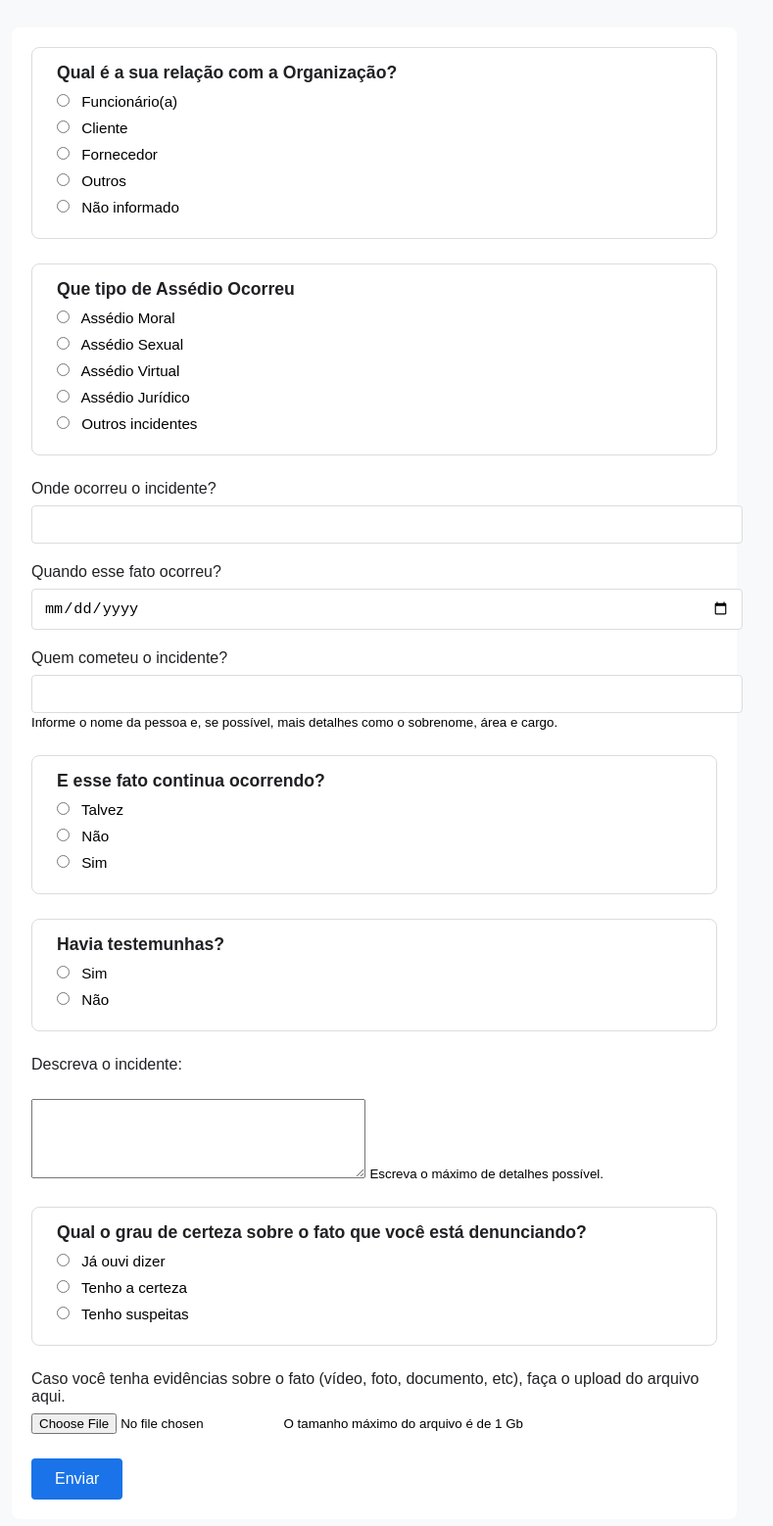
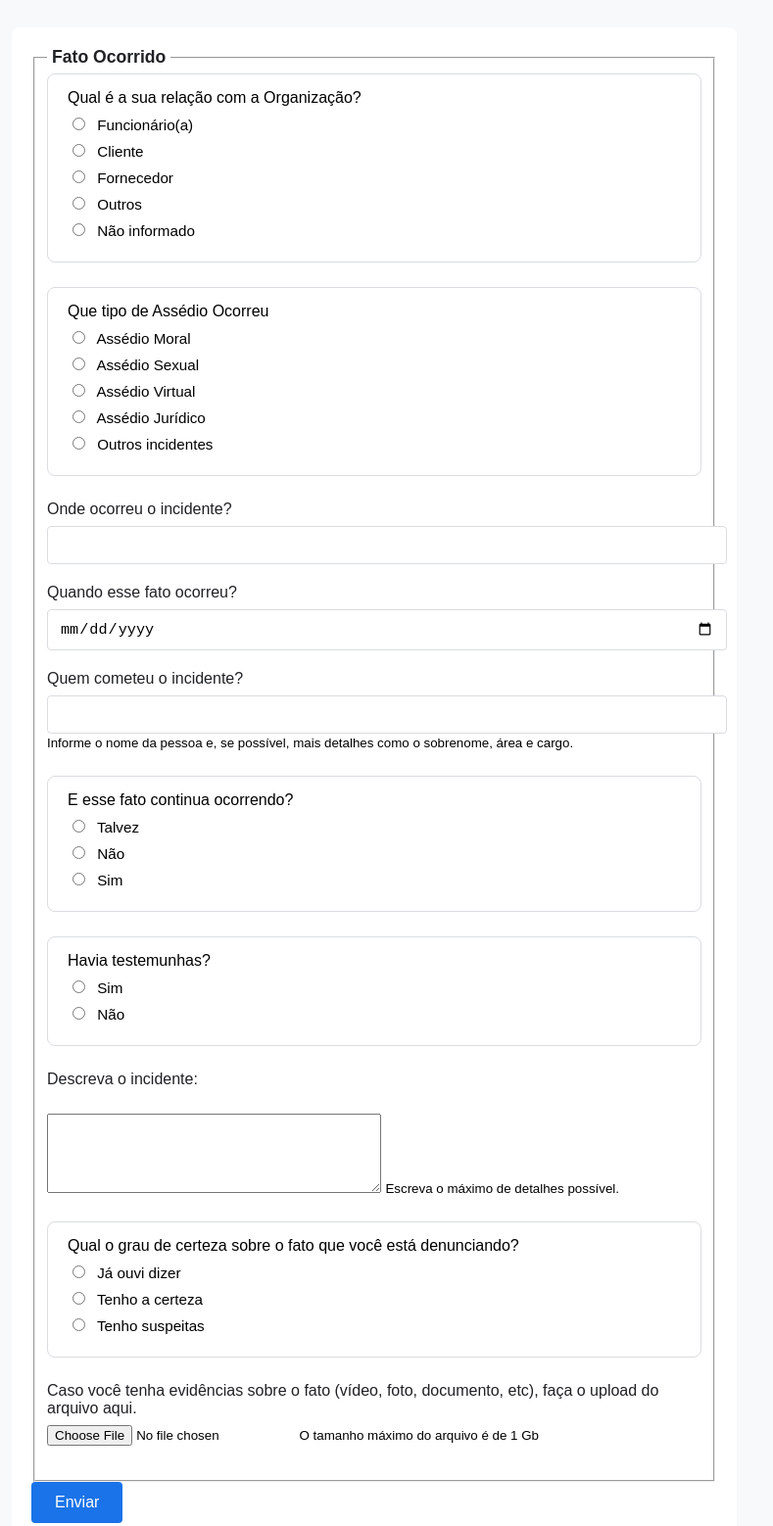
Before and after one commit to LFelipedev/js-form, a plain HTML site: page pages/assedio.html in a window 1280 px wide. Shown: the whole page at 98% size, without its empty margins (258-1047 px from the left). Drawn offline with Linux system fonts and the light colour scheme.

Commit message:
corrigindo a semantica

```diff
--- a/css/style.css
+++ b/css/style.css
@@ -16,18 +16,6 @@ ul {
   list-style: none;
   padding: 0;
   margin: 0 0 25px 0;
-}
-
-fieldset {
-  border: none;
-  padding: 0;
-  margin: 0;
-}
-
-legend {
-  display: block;
-  margin: 0;
-  padding: 0;
 }
 
 .form-group {
--- a/pages/assedio.html
+++ b/pages/assedio.html
@@ -10,9 +10,10 @@
 
 <body>
     <form class="form-container">
+        <fieldset>
+            <legend class="form-legend">Fato Ocorrido</legend>
             <ul class="form-group">
-            <fieldset>
-                <legend class="form-legend">Qual é a sua relação com a Organização?</legend>
+                <label>Qual é a sua relação com a Organização?</label>
                 <li class="form-option">
                     <input type="radio" value="funcionario">
                     <label>Funcionário(a)</label>
@@ -33,11 +34,9 @@
                     <input type="radio" value="n/i">
                     <label>Não informado</label>
                 </li>
-            </fieldset>
             </ul>
             <ul class="form-group">
-            <fieldset>
-                <legend class="form-legend">Que tipo de Assédio Ocorreu</legend>
+                <label>Que tipo de Assédio Ocorreu</label>
                 <li class="form-option">
                     <input type="radio" value="moral">
                     <label>Assédio Moral</label>
@@ -58,7 +57,6 @@
                     <input type="radio" value="outros">
                     <label>Outros incidentes</label>
                 </li>
-            </fieldset>
             </ul>
             <ul class="form-field">
                 <li>
@@ -72,12 +70,12 @@
                 <li>
                     <label class="form-label">Quem cometeu o incidente?</label>
                     <input class="form-input" type="text">
-                <small>Informe o nome da pessoa e, se possível, mais detalhes como o sobrenome, área e cargo.</small>
+                    <small>Informe o nome da pessoa e, se possível, mais detalhes como o sobrenome, área e
+                        cargo.</small>
                 </li>
             </ul>
             <ul class="form-group">
-            <fieldset>
-                <legend class="form-legend">E esse fato continua ocorrendo?</legend>
+                <label>E esse fato continua ocorrendo?</label>
                 <li class="form-option">
                     <input type="radio" value="talvez">
                     <label>Talvez</label>
@@ -90,11 +88,9 @@
                     <input type="radio" value="sim">
                     <label>Sim</label>
                 </li>
-            </fieldset>
             </ul>
             <ul class="form-group">
-            <fieldset>
-                <legend class="form-legend">Havia testemunhas?</legend>
+                <label>Havia testemunhas?</label>
                 <li class="form-option">
                     <input type="radio" value="sim">
                     <label>Sim</label>
@@ -103,7 +99,6 @@
                     <input type="radio" value="nao">
                     <label>Não</label>
                 </li>
-            </fieldset>
             </ul>
             <ul class="form-field">
                 <li>
@@ -112,9 +107,8 @@
                 <small>Escreva o máximo de detalhes possível.</small>
             </li>
         </ul>
-        <ul class="form-group">
-            <fieldset>
-                <legend class="form-legend">Qual o grau de certeza sobre o fato que você está denunciando?</legend>
+        <ul class=" form-group">
+            <label>Qual o grau de certeza sobre o fato que você está denunciando?</label>
             <li class="form-option">
                 <input type="radio" value="sim">
                 <label>Já ouvi dizer</label>
@@ -127,16 +121,15 @@
                 <input type="radio" value="nao">
                 <label>Tenho suspeitas</label>
             </li>
-            </fieldset>
         </ul>
         <ul class="form-field">
             <label class="form-label">Caso você tenha evidências sobre o fato (vídeo, foto, documento, etc), faça o upload do arquivo aqui.</label>
             <input type="file" id="myfile" name="myfile">
             <small>O tamanho máximo do arquivo é de 1 Gb</small>
         </ul>
+        </fieldset>
         <button class="form-button" type="submit" id="btn-submit">Enviar</button>
     </form>
 </body>
 <script src="../js/script.js"></script>
-
 </html>
```
Lines whose indentation alone changed are shown as unchanged.
